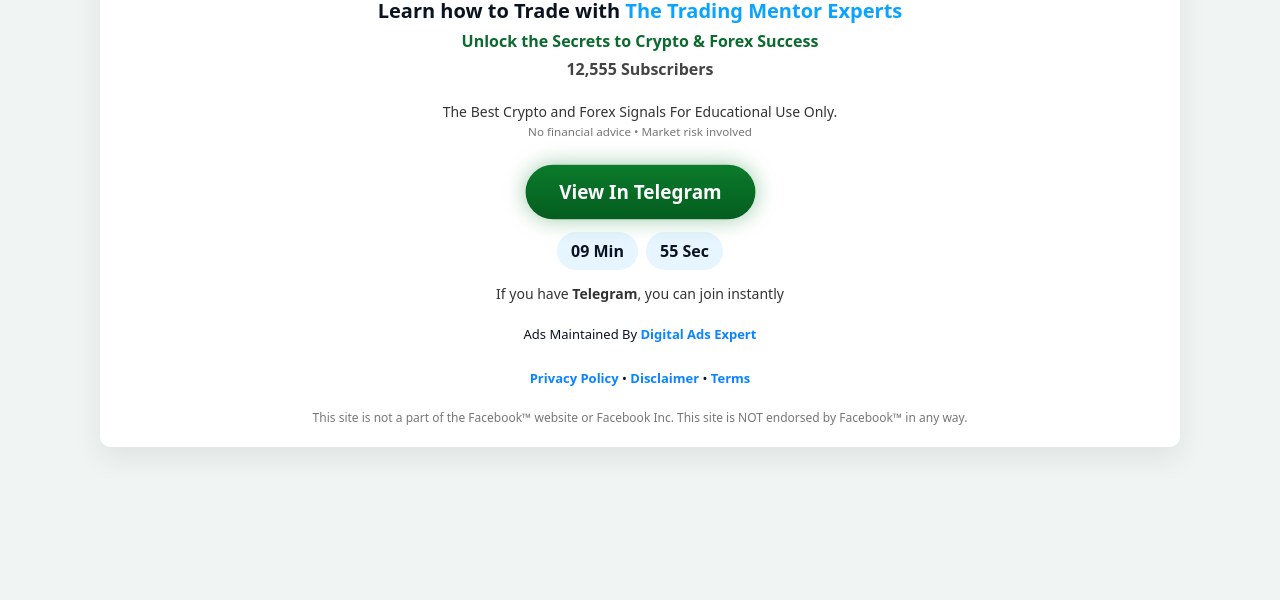
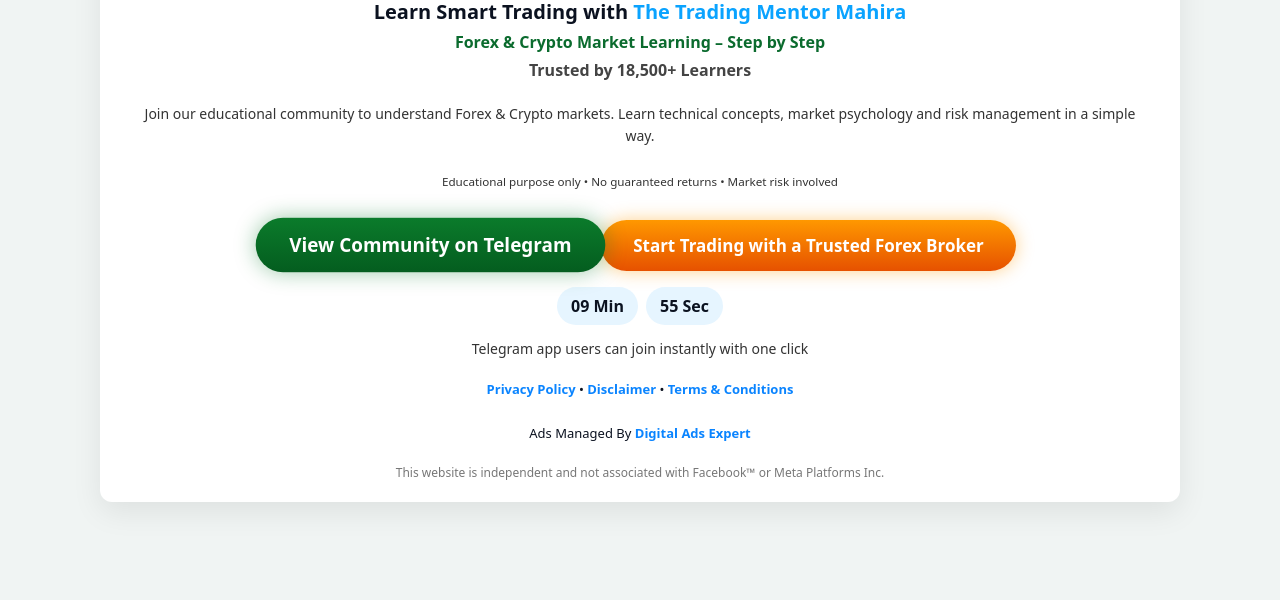
Before and after one commit to digitaladsexpert/mahiraintl, a plain HTML site: page index.html in a window 1280 px wide. Shown: the part 200-800 px from the top of the page. Drawn offline with Linux system fonts and the light colour scheme.

Commit message:
Update index.html

```diff
--- a/index.html
+++ b/index.html
@@ -20,7 +20,7 @@
   width:100%;
   max-width:1080px;
   background:#fff;
-      border-radius:10px;
+  border-radius:12px;
   box-shadow:0 10px 30px rgba(0,0,0,0.08);
   text-align:center;
   padding:20px;
@@ -49,10 +49,9 @@
   object-fit:cover;
 }
 
-    .heading h1{
+h1{
   font-size:20px;
   font-weight:700;
-      line-height:1.3;
   margin-bottom:6px;
 }
 .accent{color:#0aa3ff;}
@@ -74,9 +73,10 @@
   font-size:14px;
   margin-bottom:16px;
   color:#333;
+  line-height:1.6;
 }
-    .desc small{color:#777;}
 
+/* Telegram Button */
 .btn-telegram{
   background:linear-gradient(180deg,#0b7b2b,#045d1f);
   color:#fff;
@@ -88,7 +88,8 @@
   display:inline-block;
   animation:pulseBtn 2s infinite ease-in-out;
   box-shadow:0 0 20px rgba(11,123,43,0.4);
-      margin-bottom:14px;
+  margin-bottom:12px;
+  cursor:pointer;
 }
 
 @keyframes pulseBtn{
@@ -97,12 +98,31 @@
   100%{transform:scale(1)}
 }
 
+/* Broker Button */
+.broker-btn{
+  background:linear-gradient(180deg,#ff9800,#e65100);
+  color:#fff;
+  padding:14px 32px;
+  border-radius:40px;
+  font-weight:800;
+  font-size:17px;
+  text-decoration:none;
+  display:inline-block;
+  margin-bottom:16px;
+  box-shadow:0 0 18px rgba(255,152,0,0.45);
+  transition:transform .2s ease;
+}
+.broker-btn:hover{
+  transform:scale(1.05);
+}
+
 .timer-row{
   display:flex;
   gap:8px;
   justify-content:center;
   margin-bottom:14px;
 }
+
 .timer-pill{
   background:#e6f5ff;
   padding:8px 14px;
@@ -134,6 +154,7 @@
   line-height:1.5;
 }
 </style>
+
  <!-- Meta Pixel Code -->
 <script>
 !function(f,b,e,v,n,t,s)
@@ -152,59 +173,69 @@
 /></noscript>
 <!-- End Meta Pixel Code -->
 
+
 </head>
 
 <body>
 
 <div class="wrap">
 
-  <div class="top-banner">Don't have Telegram yet? Try it now</div>
+  <div class="top-banner">Join Our Free Trading Learning Community</div>
 
   <div class="logo">
-    <img src="logo.jpeg" alt="Logo">
+    <img src="logo.jpeg" alt="Elite GT">
   </div>
 
-  <div class="heading">
-    <h1>Learn how to Trade with <span class="accent">The Trading Mentor Experts</span></h1>
+  <h1>Learn Smart Trading with <span class="accent">The Trading Mentor Mahira</span></h1>
+  <div class="sub-title">Forex & Crypto Market Learning – Step by Step</div>
+  <div class="stats">Trusted by 18,500+ Learners</div>
+
+  <div class="desc">
+    Join our educational community to understand Forex & Crypto markets.
+    Learn technical concepts, market psychology and risk management in a simple way.
+    <br><br>
+    <small>Educational purpose only • No guaranteed returns • Market risk involved</small>
   </div>
 
-  <div class="sub-title">Unlock the Secrets to Crypto & Forex Success</div>
-  <div class="stats">12,555 Subscribers</div>
-
-  <div class="desc">
-    The Best Crypto and Forex Signals For Educational Use Only.<br>
-    <small>No financial advice • Market risk involved</small>
+  <!-- Telegram CTA -->
+  <div class="btn-telegram" onclick="joinTelegram()">
+    View Community on Telegram
   </div>
 
-  <!-- ✅ BUTTON → redirect.html -->
-  <a class="btn-telegram" href="https://t.me/+wFwLhvCs48s5ZmRl" target="_blank">
-    View In Telegram
+  <!-- Broker CTA -->
+  <a href="redirect.html"
+     class="broker-btn"
+     target="_blank"
+     onclick="trackBroker()">
+     Start Trading with a Trusted Forex Broker
   </a>
 
+  <!-- Timer -->
   <div class="timer-row">
     <div class="timer-pill" id="minutes">10 Min</div>
     <div class="timer-pill" id="seconds">00 Sec</div>
   </div>
 
   <div class="note">
-    If you have <b>Telegram</b>, you can join instantly
+    Telegram app users can join instantly with one click
   </div>
 
   <div class="footer-links">
-    Ads Maintained By
-    <a href="https://t.me/+ifc6dyg-xiA2ZGE1" target="_blank">Digital Ads Expert</a><br><br>
-    <a href="https://ElitePips.online/privacy" target="_blank">Privacy Policy</a> •
-    <a href="https://ElitePips.online/disclaimer" target="_blank">Disclaimer</a> •
-    <a href="https://ElitePips.online/terms" target="_blank">Terms</a>
+    <a href="/privacy.html" target="_blank">Privacy Policy</a> •
+    <a href="/disclaimer.html" target="_blank">Disclaimer</a> •
+    <a href="/terms.html" target="_blank">Terms & Conditions</a>
+    <br><br>
+    Ads Managed By
+    <a href="https://t.me/+ifc6dyg-xiA2ZGE1" target="_blank">Digital Ads Expert</a>
   </div>
 
   <div class="fb-disclaimer">
-    This site is not a part of the Facebook™ website or Facebook Inc.
-    This site is NOT endorsed by Facebook™ in any way.
+    This website is independent and not associated with Facebook™ or Meta Platforms Inc.
   </div>
 
 </div>
 
+<!-- TIMER SCRIPT -->
 <script>
 let remaining = 10 * 60;
 const m = document.getElementById("minutes");
@@ -222,5 +253,31 @@
 setInterval(updateTimer, 1000);
 </script>
 
+<!-- TELEGRAM REDIRECT -->
+<script>
+function joinTelegram(){
+  if(typeof fbq === "function"){
+    fbq('trackCustom','TelegramJoinIntent');
+  }
+
+  const tgWeb = "https://t.me/+wFwLhvCs48s5ZmRl";
+  const tgApp = "tg://join?invite=wFwLhvCs48s5ZmRl";
+
+  window.location.href = tgApp;
+  setTimeout(function(){
+    window.location.href = tgWeb;
+  },1200);
+}
+</script>
+
+<!-- BROKER TRACKING -->
+<script>
+function trackBroker(){
+  if(typeof fbq === "function"){
+    fbq('trackCustom','BrokerAccountClick');
+  }
+}
+</script>
+
 </body>
 </html>
```
Lines whose indentation alone changed are shown as unchanged.
